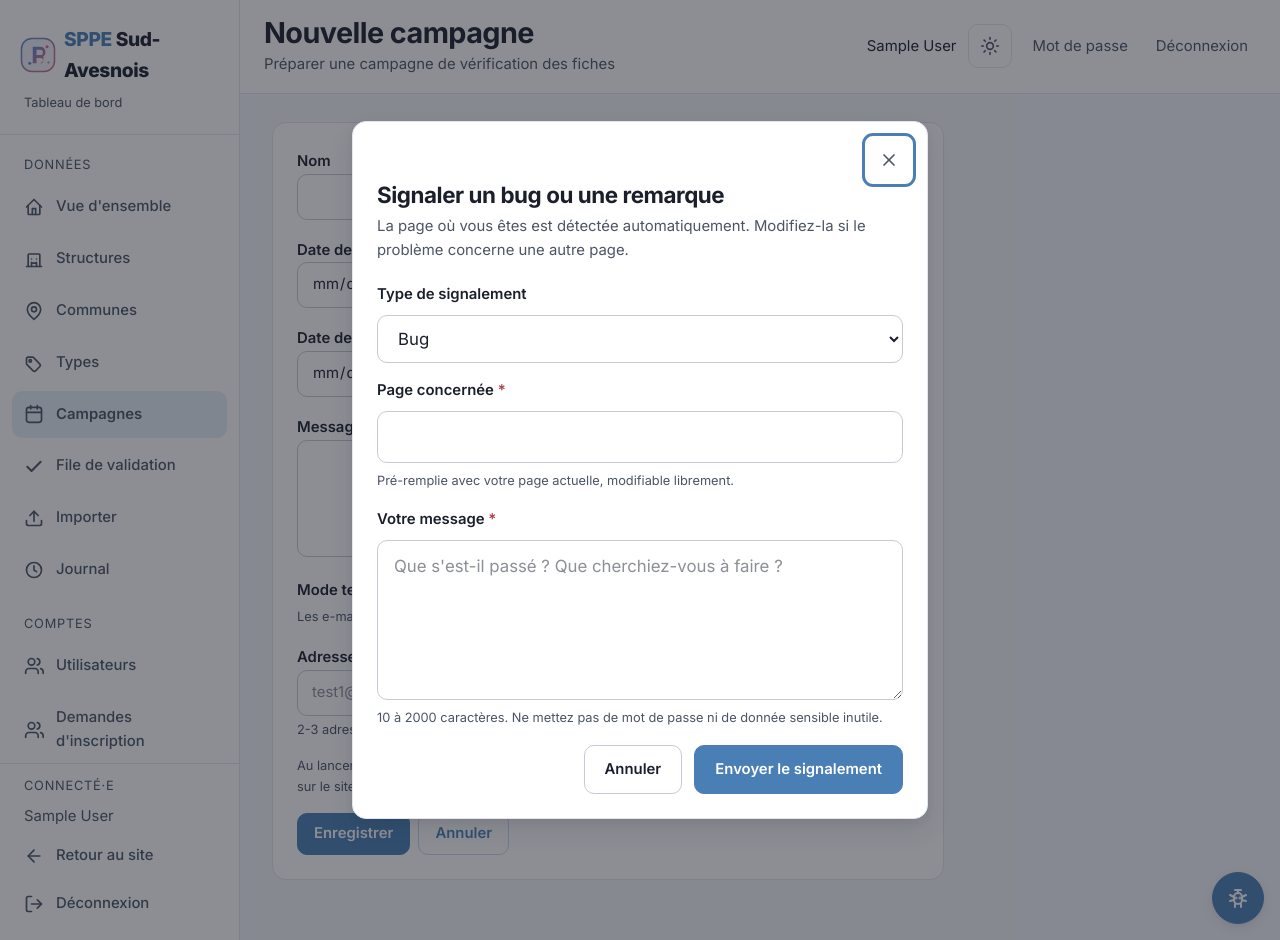
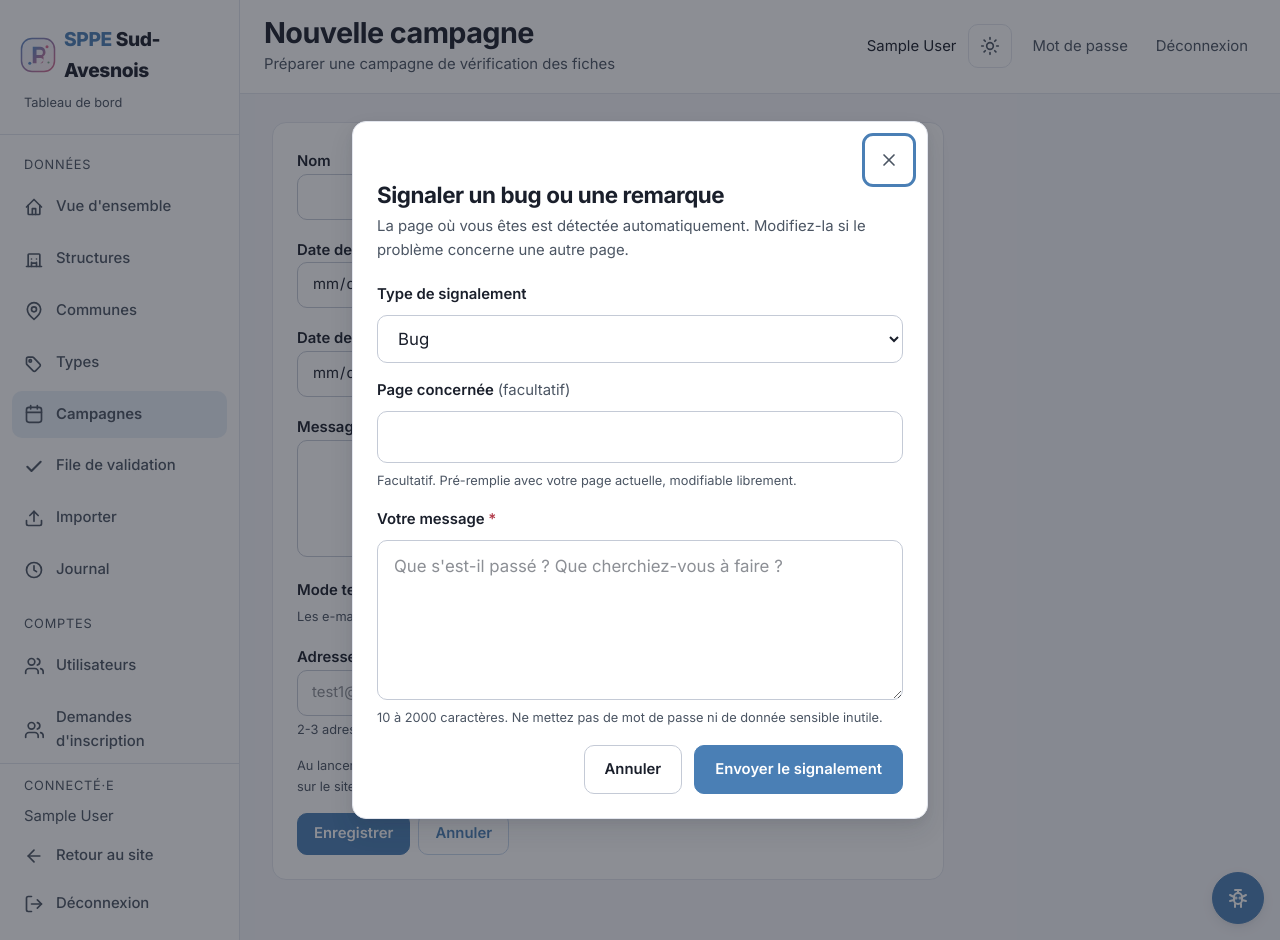
Before and after one commit to gestionsiteccsa/SPPE-Sud-Avesnois, a Django app: page /dashboard/campagnes/ajouter/ in a window 1280 px wide, after a click on "Signaler un bug ou une remarque". Run offline with Django 5.2, Linux system fonts and the light colour scheme; the visitor is signed in with stand-in values (Sample User, id 1); data that the repository does not hold is empty; style sheets or scripts are compiled from the project's sources.

Commit message:
feat(dashboard, signalements): logo vers l'accueil et page concernee facultative
Le logo de la sidebar dashboard pointe vers '/' (accueil) au lieu de '/dashboard/'. Le champ 'Page concernee' du bug tracker devient facultatif (modele, formulaire, modale, emails + migration 0002).

```diff
--- a/feedback/emails.py
+++ b/feedback/emails.py
@@ -31,7 +31,7 @@
         "",
         f"Type : {report.get_type_display()}",
         f"Auteur : {author}",
-        f"Page indiquée : {report.page_declaree}",
+        f"Page indiquée : {report.page_declaree or '—'}",
         f"Page détectée : {report.page_auto or '—'}",
         "",
         "Message :",
--- a/feedback/forms.py
+++ b/feedback/forms.py
@@ -25,8 +25,8 @@
         }
         help_texts = {
             "page_declaree": (
-                "Pré-remplie avec la page où vous étiez. Modifiez-la si le "
-                "problème concerne une autre page."
+                "Facultatif. Pré-remplie avec la page où vous étiez. "
+                "Modifiez-la si le problème concerne une autre page."
             ),
             "message": "Décrivez le problème ou votre remarque (10 à 2000 caractères).",
         }
@@ -53,8 +53,6 @@
 
     def clean_page_declaree(self) -> str:
         value = (self.cleaned_data.get("page_declaree") or "").strip()
-        if not value:
-            raise forms.ValidationError("Indiquez la page concernée.")
         if len(value) > 500:
             raise forms.ValidationError("Cette adresse de page est trop longue.")
         return value
--- a/feedback/models.py
+++ b/feedback/models.py
@@ -46,8 +46,10 @@
     )
     page_declaree = models.CharField(
         max_length=500,
+        blank=True,
+        default="",
         verbose_name="Page concernée",
-        help_text="Page indiquée par l'utilisateur (pré-remplie, modifiable).",
+        help_text="Page indiquée par l'utilisateur (pré-remplie, modifiable, facultative).",
     )
     url_name = models.CharField(
         max_length=200,
--- a/feedback/templates/feedback/_button.html
+++ b/feedback/templates/feedback/_button.html
@@ -58,14 +58,13 @@
 
     <div class="flex flex-col gap-2 mb-4">
       <label class="text-[length:var(--fs-sm)] font-semibold text-[var(--color-text)]" for="feedback-page">
-        Page concernée <span class="text-[var(--color-danger)]" aria-hidden="true">*</span>
+        Page concernée <span class="font-normal text-[var(--color-text-muted)]">(facultatif)</span>
       </label>
       <input
         id="feedback-page"
         name="page_declaree"
         type="text"
         class="block w-full px-4 py-3 text-[length:var(--fs-base)] font-sans text-[var(--color-text)] bg-[var(--color-surface)] border border-[var(--color-border-strong)] rounded-[var(--radius-md)] min-h-[2.75rem]"
-        required
         maxlength="500"
         autocomplete="off"
         spellcheck="false"
@@ -80,7 +79,7 @@
         <option value="/dashboard/"></option>
       </datalist>
       <p class="text-[length:var(--fs-xs)] text-[var(--color-text-muted)]" id="feedback-page-help">
-        Pré-remplie avec votre page actuelle, modifiable librement.
+        Facultatif. Pré-remplie avec votre page actuelle, modifiable librement.
       </p>
     </div>
 
--- a/feedback/templates/feedback/emails/nouveau_signalement.html
+++ b/feedback/templates/feedback/emails/nouveau_signalement.html
@@ -33,7 +33,7 @@
                 </tr>
                 <tr>
                   <td style="padding: 8px 0; color: #64748b; vertical-align: top; border-top: 1px solid #f1f5f9;">Page indiquée</td>
-                  <td style="padding: 8px 0; border-top: 1px solid #f1f5f9;">{{ report.page_declaree }}</td>
+                  <td style="padding: 8px 0; border-top: 1px solid #f1f5f9;">{{ report.page_declaree|default:"—" }}</td>
                 </tr>
                 <tr>
                   <td style="padding: 8px 0; color: #64748b; vertical-align: top; border-top: 1px solid #f1f5f9;">Page détectée</td>
--- a/templates/dashboard/base_dashboard.html
+++ b/templates/dashboard/base_dashboard.html
@@ -49,7 +49,7 @@
          aria-label="Navigation du tableau de bord"
          data-open="false">
     <div class="px-4 py-5 border-b border-[var(--color-border)]">
-      <a class="inline-flex items-center gap-2 no-underline text-[var(--color-text)] font-display font-extrabold text-[length:var(--fs-md)] tracking-tight rounded-[var(--radius-md)] p-1 hover:text-[var(--color-text)]" href="{% url 'dashboard:home' %}" aria-label="SPPE Sud-Avesnois — Tableau de bord">
+      <a class="inline-flex items-center gap-2 no-underline text-[var(--color-text)] font-display font-extrabold text-[length:var(--fs-md)] tracking-tight rounded-[var(--radius-md)] p-1 hover:text-[var(--color-text)]" href="{% url 'home' %}" aria-label="SPPE Sud-Avesnois — Accueil">
         <img class="w-9 h-9 shrink-0" src="{% static 'img/logo.svg' %}" alt="" width="36" height="36" aria-hidden="true">
         <span><span class="text-[var(--color-primary)]">SPPE</span>&nbsp;Sud-Avesnois</span>
       </a>
```
Also changed, not shown: docs/features/signalements.md (+2 -2 lines), feedback/migrations/0002_alter_feedbackreport_page_declaree.py (added).
